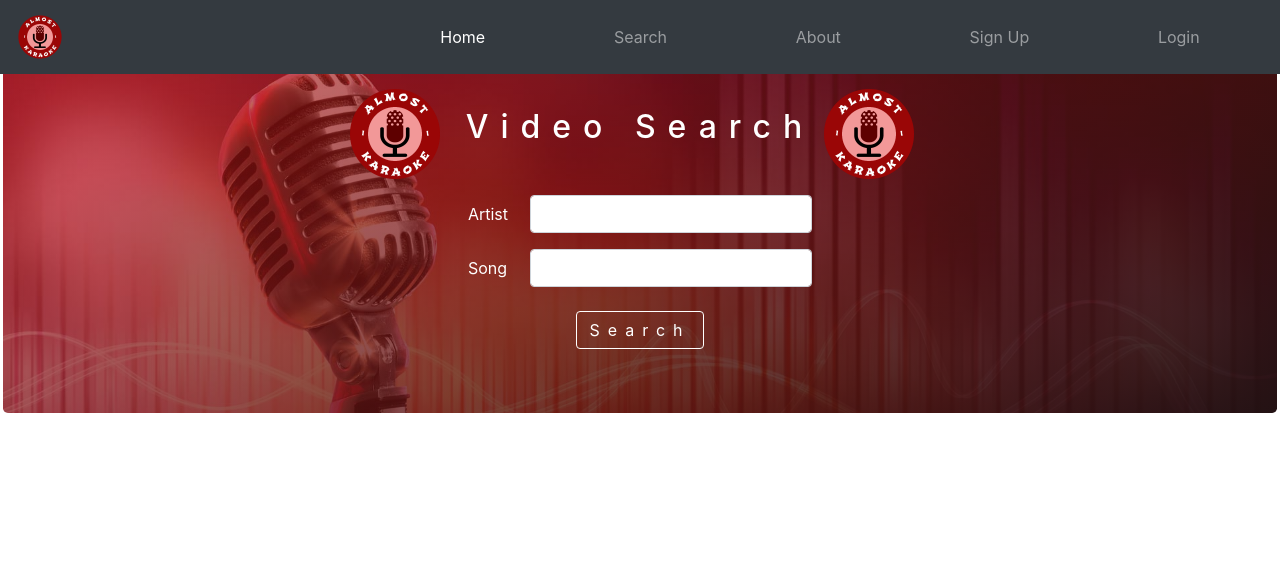
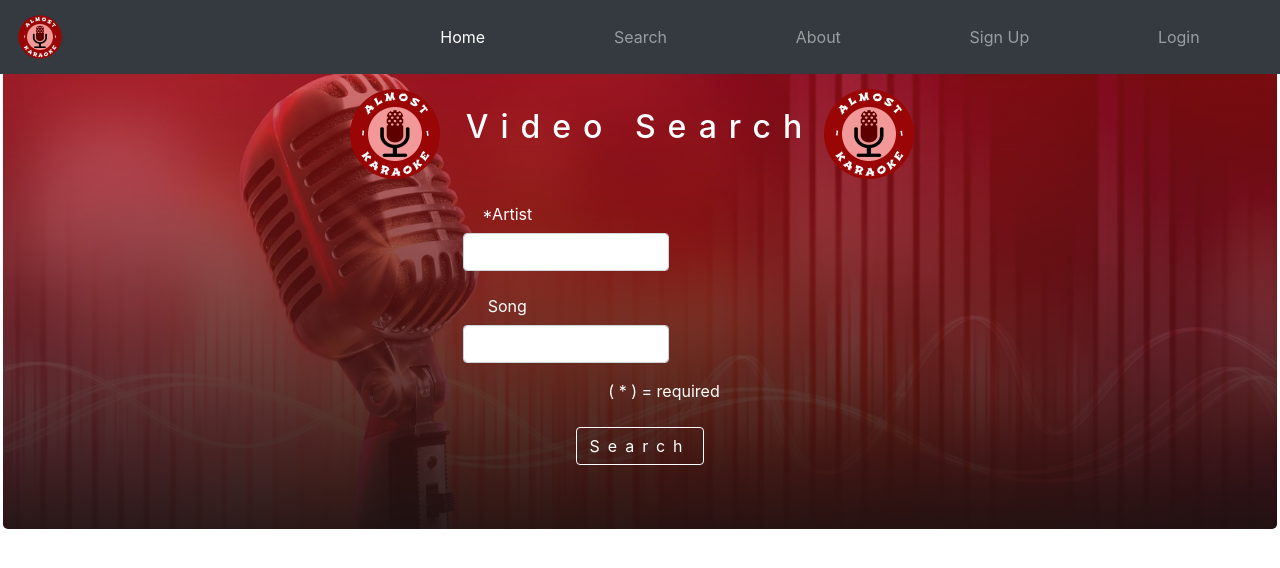
Before and after one commit to jetamartin/not-so-karaoke, a Flask app: page /search in a window 1280 px wide. Shown: the top 568 px of the page. Run offline with Flask 2, Linux system fonts and the light colour scheme; some libraries are stand-ins or nearby versions.

Commit message:
added 'required' notice on forms and minor UI changes

```diff
--- a/app.py
+++ b/app.py
@@ -89,13 +89,6 @@ def login():
         form.username.errors = ["Bad name/password"]
 
     return render_template("login.html", form=form)
-
-@app.route("/logout")
-def logout():
-  """ Logs user out and redirects to homepage. """
-  session.pop("user_id")
-
-  return redirect("/login.html")
 
 
 @app.route('/search', methods=['GET', 'POST'])
@@ -243,7 +236,7 @@ def deleteFavorite(id):
   if 'user_id' not in session:
     flash("This action is not allowed if you aren't logged in. Please login or signup to create an account")
     form = LoginForm()
-    return redirect ('/login.html', form=form)
+    return redirect ('/login')
   # return render ('/login', form=form)
 
   fav = Favorite.query.get(id)
@@ -260,7 +253,7 @@ def deleteFavorite(id):
 def logout_user():
   session.pop('user_id')
   flash("So long for now..you've been logged out")
-  return redirect('/search')
+  return redirect('/login')
 
 @app.route('/about')
 def about_page():
--- a/static/styles.css
+++ b/static/styles.css
@@ -25,7 +25,7 @@
 
 .jumbotron {
   min-height:100%;
-  background:linear-gradient(150deg, rgba(215,19, 19, 0.56), rgba(32, 18, 18, 0.95)), url("/static/karaoke-bg.jpg");
+  background:linear-gradient(180deg, rgba(215,19, 19, 0.56), rgba(32, 18, 18, 0.95)), url("/static/karaoke-bg.jpg");
   background-size:cover;
   margin-top: 1.25rem;
   margin-left: -5.1rem;
@@ -138,6 +138,7 @@
 .lg-letter-spacing {
   letter-spacing: .5rem;
 }
+
 .med-letter-spacing {
   letter-spacing: .25rem;
 }
--- a/templates/index.html
+++ b/templates/index.html
@@ -7,7 +7,7 @@
       <h1 class="inline-block text-white med-letter-spacing">Welcome to Almost Karaoke!</h1>
       <img class="lg-logo ml-5" src="{{url_for('static', filename='AK_logo_v2_200X200.png')}}"/>
 
-      <h5 id="welcome-subtext" class="mb-5 font-weight-lighter">( YouTube Videos + Lyrics = F U N <sup>2</sup>  )</h5>
+      <h5 id="welcome-subtext" class="mb-5 font-weight-lighter smaller">( YouTube Videos + Lyrics = F U N <sup>2</sup>  )</h5>
 
 
       <div class="welcome-border p-2 mb-5 mx-auto w-75 opaque-blk-bg">
@@ -18,7 +18,7 @@
       </div>
 
       <h4 class="inline-block">Click<a href="/search" class='ml-3 mr-3 pl-2 btn btn-outline-secondary text-white border-white lg-letter-spacing '>FUN<sup>2</sup></a>and let the fun begin!</h4>
-      <p class="med-letter-spacing font-weight-lighter">(PS. Create a free account and get bonus features (e.g., favorites, playlists, etc.))</p>
+      <p class="med-letter-spacing font-weight-lighter">(PS. <a class="btn btn-outline-secondary text-white border-white" href="/signup">Sign Up</a> for a free account and get bonus features (e.g., favorites, playlists, etc.))</p>
 
     </div>
   </section >
--- a/templates/login.html
+++ b/templates/login.html
@@ -13,6 +13,7 @@
         {% for field in form
           if field.widget.input_type != 'hidden' %}
         <p class="input-group-sm">
+          {{ '*' if field.flags.required }}
           {{ field.label (class_='med-letter-spacing')}}
           {{ field(class_="form-control") }}
 
@@ -21,6 +22,7 @@
           {% endfor %}
         </p>
         {% endfor %}
+        <p>( * ) = required fields</p>
 
         <button class="btn btn-danger btn-lg btn-block mt-5 med-letter-spacing" type="submit">Login</button>
       </form>
--- a/templates/search.html
+++ b/templates/search.html
@@ -19,15 +19,21 @@
       </div>
       {% endfor %}
       {% for field in form if field.widget.input_type != 'hidden' %}
+      <div class="form-group row ">
+        <!-- {{ '*' if field.flags.required }} -->
+        {% if field.flags.required %}
+          {{ field.label(class="col-sm-3 col-form-label text-white", text='*' + field.label.text) }}
+        {% else %}
+          {{ field.label(class="col-sm-3 col-form-label text-white") }}
+        {% endif %}
 
-      <div class="form-group row">
-        {{field.label(class="col-sm-2 col-form-label text-white")}}
-        <div class="col-sm-10">
-          {{field(class="form-control")}}
+        <!-- {{field.label(class_="col-sm-2 col-form-label text-white")}} -->
+        <div>
+          {{field(class_="col-sm-9 form-control")}}
         </div>
-      </div>
-
+       </div>
       {% endfor %}
+      <p class="text-white justify-content-end ml-5">( * ) = required </p>
       <button class="btn btn-outline-secondary text-white border-white lg-letter-spacing mt-2">Search</button>
     </form>
   </div>
--- a/templates/signup.html
+++ b/templates/signup.html
@@ -12,6 +12,7 @@
         {% for field in form
           if field.widget.input_type != 'hidden' %}
         <p class="input-group-sm">
+          {{ '*' if field.flags.required }}
           {{ field.label (class_='med-letter-spacing')}}
           {{ field(class_="form-control") }}
 
@@ -20,7 +21,7 @@
           {% endfor %}
         </p>
         {% endfor %}
-
+        <p>( * ) = required fields</p>
         <button class="btn btn-danger btn-lg btn-block mt-5 med-letter-spacing" type="submit">Create Account</button>
       </form>
       <hr>
```
Also changed, not shown: static/AK_logo_with_border_200x200.png (added).
